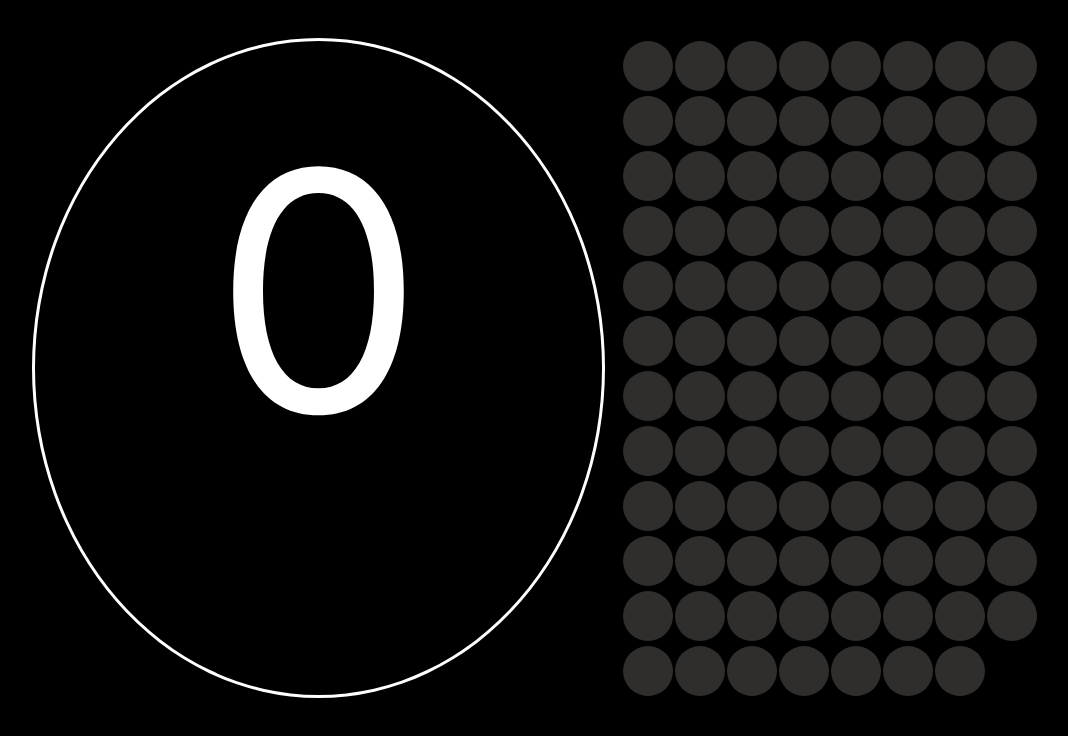
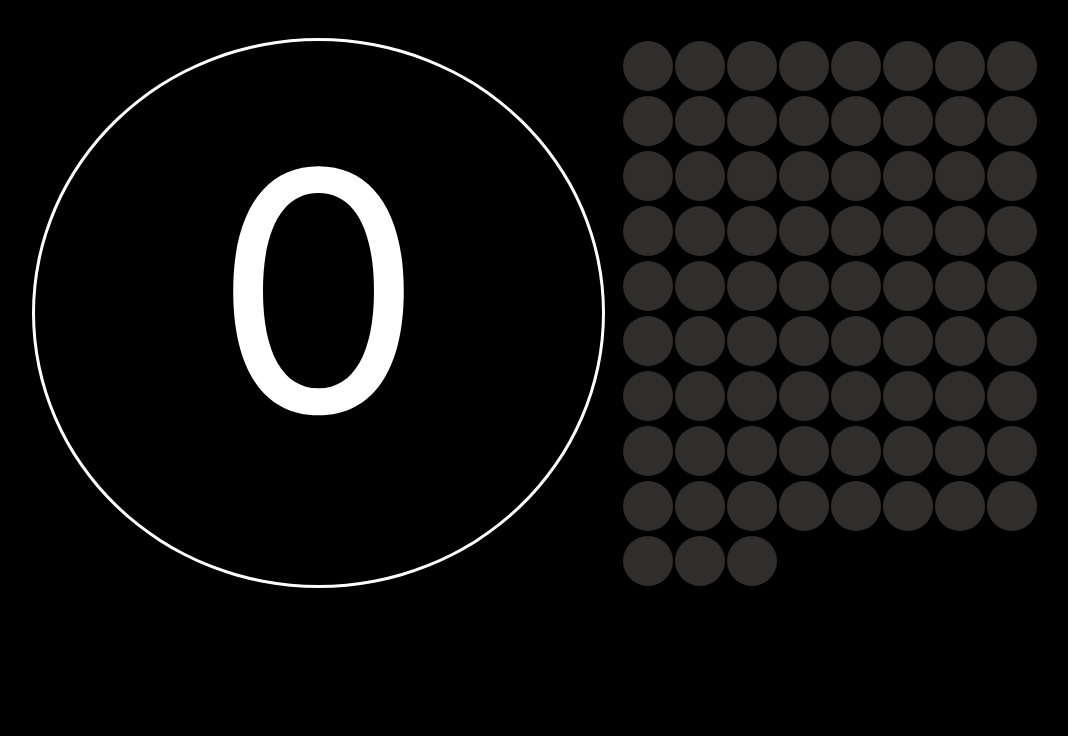
Before and after one commit to GabrielSoares7/gabrielsoares7.github.io, a plain HTML site: page index.html in a window 1280 px wide. Shown: the whole page, without its empty margins (38-1106 px from the left). Drawn offline with Linux system fonts and the light colour scheme.

Commit message:
Update index.html

```diff
--- a/index.html
+++ b/index.html
@@ -65,7 +65,7 @@
             cont = 0;
             for(i = 0; i < 15; i++) {
                 strTable += "<tr>";
-                for(j = 0; j < 8 && cont < 95; j++) {
+                for(j = 0; j < 8 && cont < 75; j++) {
 
                     strTable += "<td><div id=\"td"+cont+"\" class=\"td-ant\"></div></td>";
                     cont ++;
```
